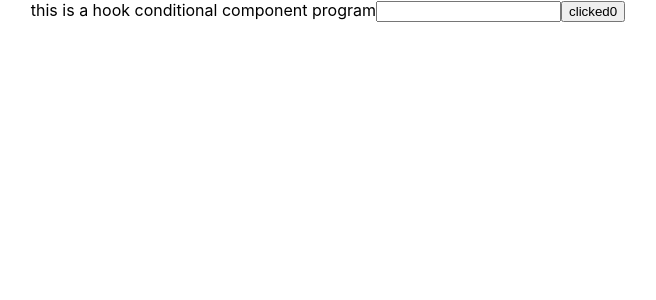
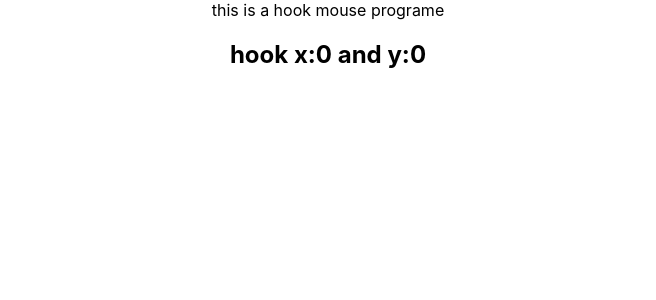
Before and after one commit to Rutujshahare/REACT-HTTP-and-CONTEXT, a React (Create React App) app in the folder connection/: page / in a window 1280 px wide. Shown: the top 300 px of the page, without its empty margins (312-968 px from the left). Built offline with nearby package versions, Linux system fonts and the light colour scheme.

Commit message:
hook mouse function added

```diff
--- a/connection/src/App.js
+++ b/connection/src/App.js
@@ -10,13 +10,14 @@
 // import UseStateCounter from './Components/HOOKS/UseStateCounter';
 
 import ConditionalHook from './Components/HOOKS/ConditionalHook';
+import HookMouse from './Components/HOOKS/HookMouse';
 
 //if we remove the comment and run ew see the default value is replace by other
 function App() {
   return (
     <div className="App">
 
-<ConditionalHook/>
+<HookMouse/>
     </div>
   );
 }
--- /dev/null
+++ b/connection/src/Components/HOOKS/HookMouse.js
@@ -0,0 +1,23 @@
+import React from 'react';
+
+function HookMouse() {
+    const [x,setx]=React.useState(0)
+    const [y,sety]=React.useState(0)
+    const logmouseposition =e=>{
+     console.log('the hook pointing to the direction')
+     setx(e.clientX)
+     sety(e.clientY)
+    }
+    React.useEffect(()=>{
+      console.log('mouse hook updated')
+      window.addEventListener('mousemove',logmouseposition)
+    },[])
+    return (
+        <div>
+            this is a hook mouse programe
+            <h2>hook x:{x} and y:{y}</h2>
+        </div>
+
+    )
+}
+export default HookMouse
```
